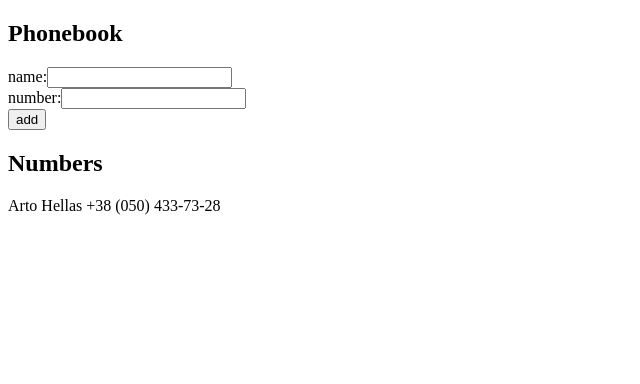
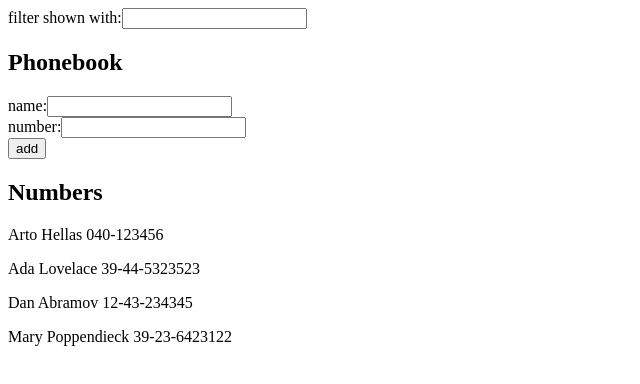
Before and after one commit to bmukha/FullStackOpen, a React (Create React App) app in the folder part2/phonebook/: page / in a window 1280 px wide. Shown: the top 384 px of the page, without its empty margins (0-640 px from the left). Built offline with nearby package versions, Linux system fonts and the light colour scheme.

Commit message:
exercise 2.9* done

```diff
--- a/part2/phonebook/src/App.js
+++ b/part2/phonebook/src/App.js
@@ -2,24 +2,43 @@ import { useState } from 'react';
 
 const App = () => {
   const [persons, setPersons] = useState([
-    { name: 'Arto Hellas', number: '+38 (050) 433-73-28' },
+    { name: 'Arto Hellas', number: '040-123456', id: 1 },
+    { name: 'Ada Lovelace', number: '39-44-5323523', id: 2 },
+    { name: 'Dan Abramov', number: '12-43-234345', id: 3 },
+    { name: 'Mary Poppendieck', number: '39-23-6423122', id: 4 },
   ]);
+
   const [newName, setNewName] = useState('');
   const [newNumber, setNewNumber] = useState('');
+  const [filter, setFilter] = useState('');
 
   const handleAddButtonClick = (event) => {
     event.preventDefault();
     if (persons.some((person) => person.name === newName)) {
       alert(`${newName} is already added to phonebook`);
     } else {
-      setPersons([...persons, { name: newName, number: newNumber }]);
+      setPersons([
+        ...persons,
+        { name: newName, number: newNumber, id: persons.length + 1 },
+      ]);
     }
     setNewName('');
     setNewNumber('');
   };
 
+  const personsToRender = filter
+    ? persons.filter((person) => person.name.toLowerCase().includes(filter))
+    : persons;
+
   return (
     <div>
+      <div>
+        filter shown with:
+        <input
+          value={filter}
+          onChange={(event) => setFilter(event.target.value)}
+        />
+      </div>
       <h2>Phonebook</h2>
       <form>
         <div>
@@ -43,8 +62,8 @@ const App = () => {
         </div>
       </form>
       <h2>Numbers</h2>
-      {persons.map((person) => (
-        <p key={person.name}>
+      {personsToRender.map((person) => (
+        <p key={person.id}>
           {person.name} {person.number}
         </p>
       ))}
```
